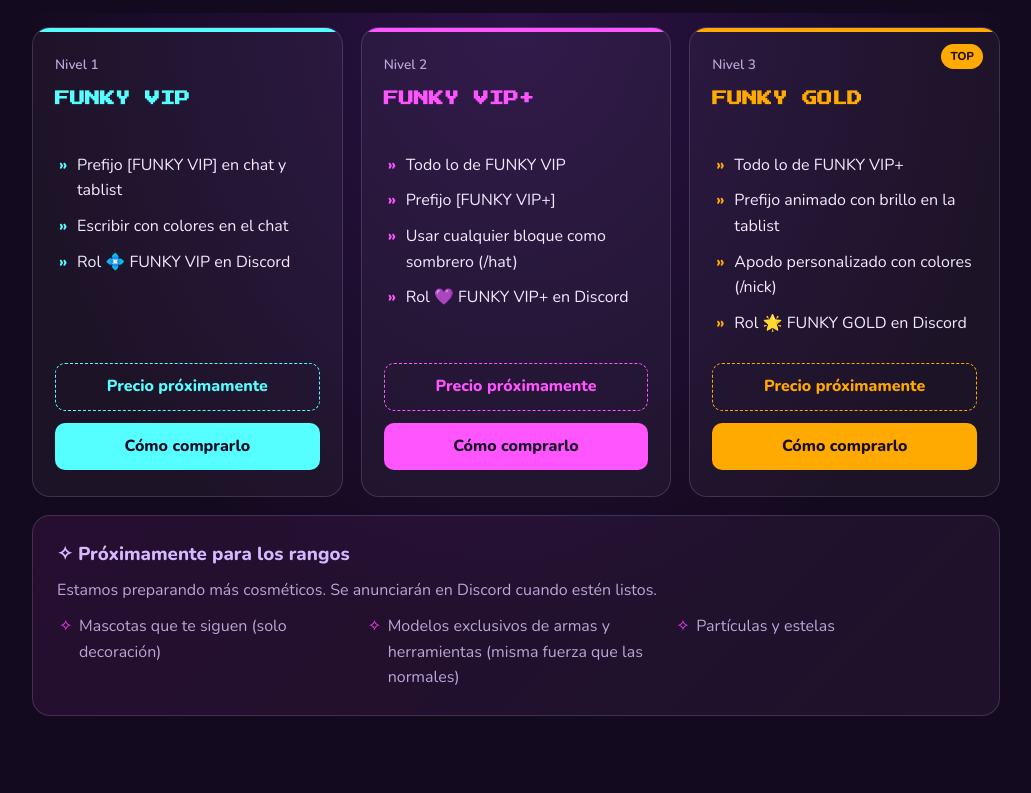
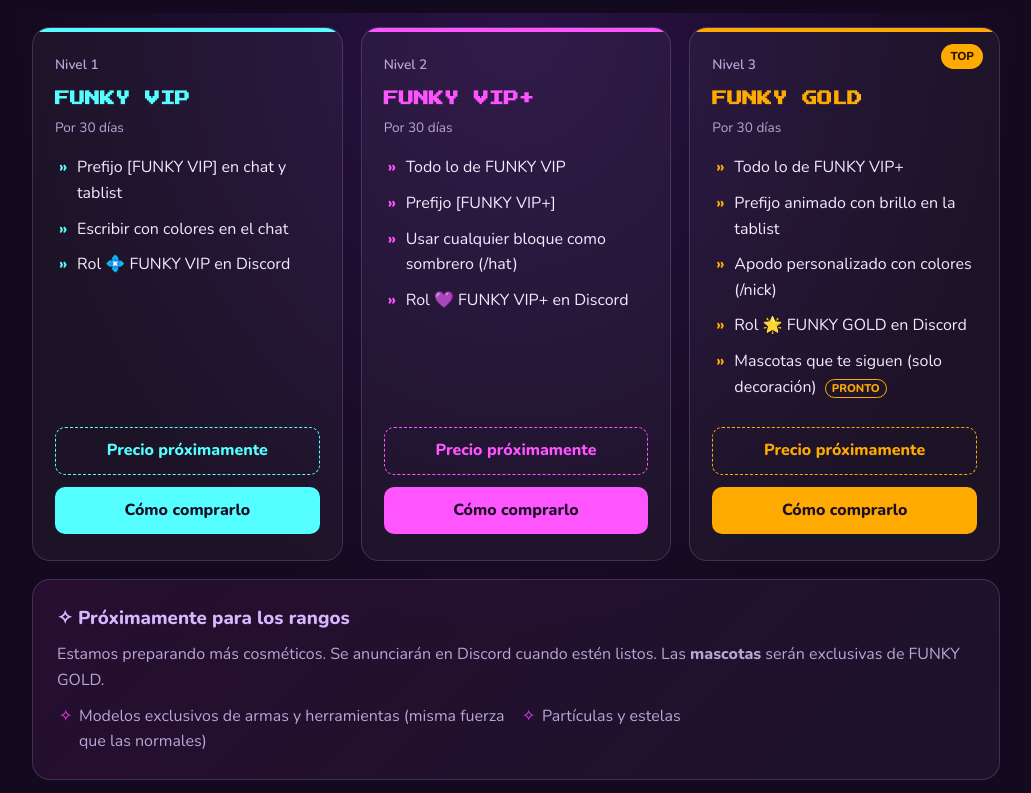
Before and after one commit to IngSaul004/tienda.funkypunkymc, a plain HTML site: page index.html in a window 1280 px wide. Shown: the part 787-1580 px from the top of the page, without its empty margins (124-1155 px from the left). Drawn offline with nearby package versions, Linux system fonts and the light colour scheme.

Commit message:
Tienda: rangos por 30 días y mascotas exclusivas de FUNKY GOLD
- Duración "Por 30 días" en las 3 tarjetas.
- Mascotas en la tarjeta de GOLD con etiqueta "pronto".
- Pregunta nueva: cuánto dura un rango (se quita solo; renovar suma días).

Co-Authored-By: Claude Opus 5.5 <noreply@anthropic.com>
Claude-Session: https://claude.ai/code/session_01A31KKCapfoFfPvcPhmRUCP

```diff
--- a/index.html
+++ b/index.html
@@ -158,6 +158,10 @@
       animation: brillo 1.7s linear infinite;
     }
     @keyframes brillo { from { background-position: 100% 0; } to { background-position: -150% 0; } }
+    .pronto-tag {
+      font-style: normal; font-size: .7rem; font-weight: 800; text-transform: uppercase;
+      border: 1px solid var(--c); color: var(--c); padding: 1px 6px; border-radius: 99px; margin-left: 4px;
+    }
     .tag-top {
       position: absolute; top: 16px; right: 16px; font-size: .72rem; font-weight: 800;
       background: var(--gold); color: #2a1600; padding: 3px 9px; border-radius: 99px;
@@ -326,6 +330,7 @@
               <li>Prefijo animado con brillo en la tablist</li>
               <li>Apodo personalizado con colores (/nick)</li>
               <li>Rol 🌟 FUNKY GOLD en Discord</li>
+              <li>Mascotas que te siguen (solo decoración) <em class="pronto-tag">pronto</em></li>
             </ul>
             <div class="precio"></div>
             <a class="btn" href="#comprar">Cómo comprarlo</a>
@@ -334,9 +339,8 @@
 
         <div class="caja pronto">
           <h3>✧ Próximamente para los rangos</h3>
-          <p>Estamos preparando más cosméticos. Se anunciarán en Discord cuando estén listos.</p>
+          <p>Estamos preparando más cosméticos. Se anunciarán en Discord cuando estén listos. Las <b>mascotas</b> serán exclusivas de FUNKY GOLD.</p>
           <ul>
-            <li>Mascotas que te siguen (solo decoración)</li>
             <li>Modelos exclusivos de armas y herramientas (misma fuerza que las normales)</li>
             <li>Partículas y estelas</li>
           </ul>
@@ -419,6 +423,10 @@
             <p>Lo entregamos en cuanto un OWNER confirma que el pago llegó a nuestra cuenta de PayPal. Te avisamos en tu ticket.</p>
           </details>
           <details>
+            <summary>¿Cuánto dura un rango?</summary>
+            <p>30 días desde que te lo damos. Al terminar, el rango se quita solo. Si lo vuelves a comprar antes de que se acabe, los días se suman a los que te quedan.</p>
+          </details>
+          <details>
             <summary>¿Puedo jugar desde celular o consola?</summary>
             <p>Sí. Es crossplay: Java en PC y Bedrock en celular, Windows y consolas, todos en el mismo mundo. Los rangos funcionan igual en las dos ediciones.</p>
           </details>
@@ -447,7 +455,7 @@
     //  "Precio próximamente" (nunca anunciar un número sin decidir).
     // ================================================================
     const PRECIOS_MXN = { vip: null, vipplus: null, gold: null };   // ejemplo: { vip: 50, vipplus: 100, gold: 180 }
-    const DURACION = null;                                          // ejemplo: "Permanente" o "Por 30 días"
+    const DURACION = "Por 30 días";                                 // ejemplo: "Permanente" o "Por 30 días"
 
     const mxn = n => "$" + n.toLocaleString("es-MX") + " ";
 
```
Also changed, not shown: 1 other file.
